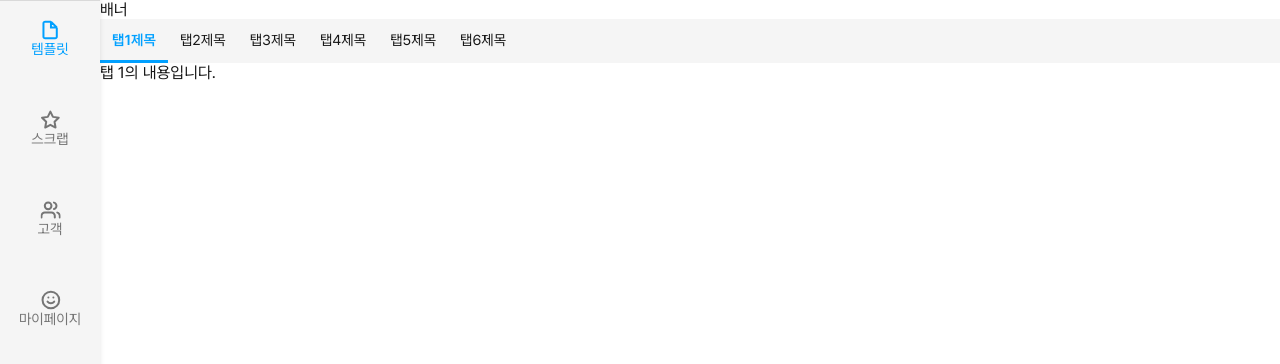
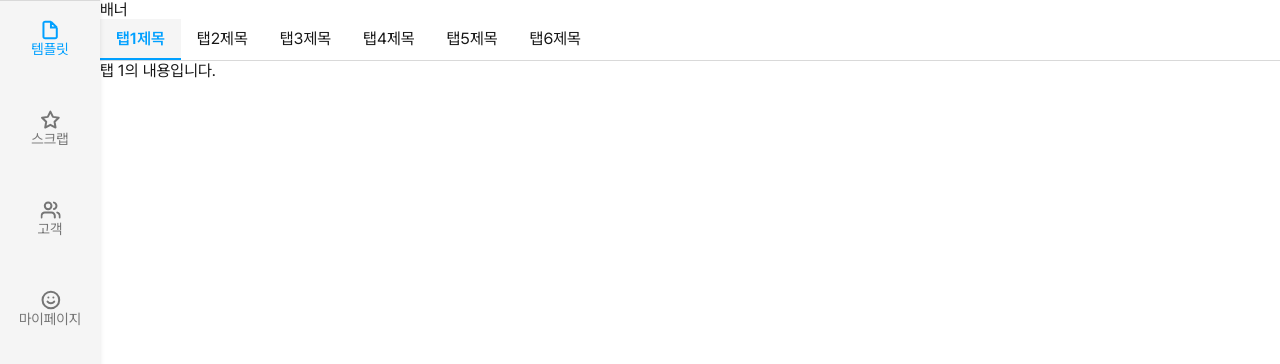
Before and after one commit to yulmam/ssenbi, a Next.js app: page /template in a window 1280 px wide. Shown: the top 364 px of the page. Built offline with nearby package versions, Linux system fonts and the light colour scheme.

Commit message:
feat: banner 스타일 추가

```diff
--- a/src/app/components/common/NavigationBar.css
+++ b/src/app/components/common/NavigationBar.css
@@ -1,7 +1,8 @@
 .navigation-bar {
-  background-color: var(--gray-100);
+  background-color: var(--bg-default);
   white-space: nowrap;
   overflow-x: auto;
+  border-bottom: 1px solid var(--gray-300);
 }
 
 .tab-menu {
@@ -20,23 +21,25 @@
 }
 
 .tab-item {
-  padding: 12px;
+  padding: 10px 16px;
   color: var(--text-primary);
-  font-size: 0.9rem;
+  font-size: 1rem;
   border-bottom: 2px solid transparent;
   transition:
-    color 0.3s ease,
-    border-color 0.3s ease;
+    color 0.2s ease,
+    border-color 0.2s ease,
+    background-color 0.2s ease;
   cursor: pointer;
   flex-shrink: 0;
 }
 
 .tab-item:hover {
-  color: var(--blue-500);
+  color: var(--blue-400);
 }
 
 .active {
   font-weight: 600;
   color: var(--blue-500);
-  border-bottom: 3px solid var(--blue-500);
+  border-bottom: 2px solid var(--blue-500);
+  background-color: var(--gray-100);
 }
```
